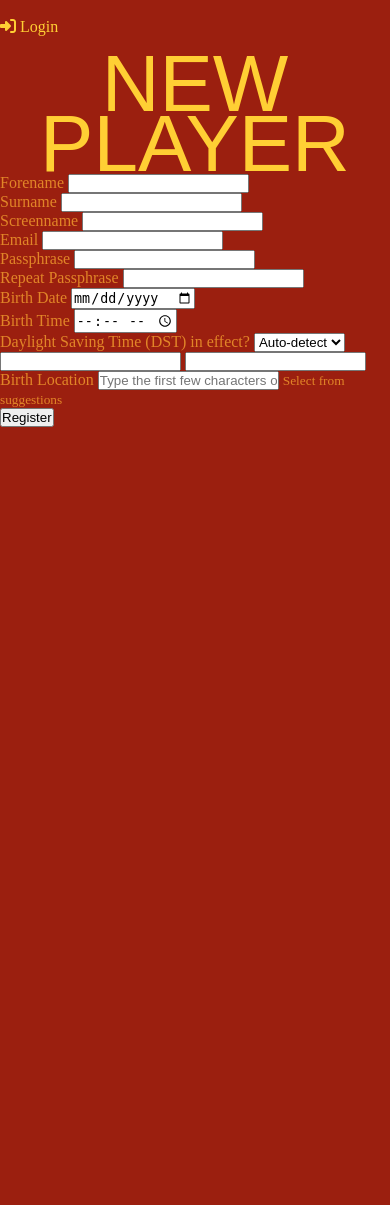
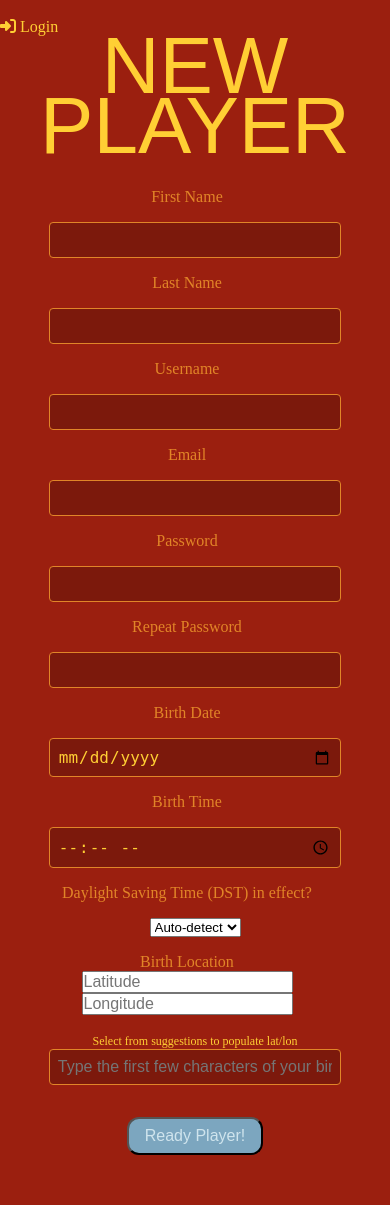
Before and after one commit to discodedisco/disco-inferno, a Django app: page /accounts/register in a window 390 px wide. Before the commit the page ends 427 px from the top, so only its background shows below. Run offline with Django 5.2, Linux system fonts and the light colour scheme; style sheets or scripts are compiled from the project's sources; some libraries are stand-ins or nearby versions; some web fonts are replaced.

Commit message:
styled register.html for desktop and mobile browsers; added _alerts.html partial functionality, but still needs dismissable function; updated base.css style to base.scss; fixed and styled geocode.js functionality in respect to register.html form; other minor related fixes

```diff
--- a/accounts/views.py
+++ b/accounts/views.py
@@ -55,7 +55,7 @@ def register(request):
             # Check username
             if User.objects.filter(username=username).exists():
                 messages.error(
-                    request, 'Screenname Already Extant (choose again!)')
+                    request, 'Username already exists (choose again!)')
                 return redirect('register')
             else:
                 if User.objects.filter(email=email).exists():
@@ -87,7 +87,7 @@ def register(request):
                     # Login after register
                     auth.login(request, user)
                     messages.success(
-                        request, 'Successfully logged in with new account')
+                        request, 'Successful new player start!')
                     return redirect('wheel')
         else:
             messages.error(request, 'Passphrases not identical; please revise')
--- a/discman/static/scripts/base.js
+++ b/discman/static/scripts/base.js
@@ -0,0 +1,33 @@
+const date = new Date();
+document.querySelector('.year').innerHTML = date.getFullYear();
+
+setTimeout(function () {
+    document.querySelectorAll('.alert').forEach(function (alert) {
+        alert.style.transition = 'opacity 0.5s';
+        alert.style.opacity = '0';
+        setTimeout(function () {
+            alert.style.display = 'none';
+        }, 500);
+    });
+}, 5000);
+
+// document.addEventListener('click', function (e) {
+//     if (e.target.tagName !== 'INPUT' && e.target.tagName !== 'TEXTAREA' && e.target.tagName !== 'SELECT') {
+//         // Method 1: Focus/Blur
+//         if (document.activeElement instanceof HTMLInputElement) {
+//             document.activeElement.blur();
+//         }
+
+//         // Method 2: Viewport Manipulation
+//         setTimeout(() => {
+//             const viewportMeta = document.querySelector('meta[name="viewport"]');
+//             if (viewportMeta && window.innerWidth < 768) {
+//                 const originalContent = viewportMeta.getAttribute('content');
+//                 viewportMeta.setAttribute('content', 'width=device-width, initial-scale=1.0, maximum-scale=1.0');
+//                 setTimeout(() => {
+//                     viewportMeta.setAttribute('content', originalContent || 'width=device-width, initial-scale=1.0');
+//                 }, 200);
+//             }
+//         }, 300);
+//     }
+// });
--- a/discman/static/scripts/geocode.js
+++ b/discman/static/scripts/geocode.js
@@ -1,7 +1,8 @@
 const input = document.getElementById('birth_location');
-const latField = document.getElementById('birth_lat');
-const lonField = document.getElementById('birth_lon');
+const latField = document.getElementById('birth-lat');
+const lonField = document.getElementById('birth-lon');
 let suggestions = [];
+let debounceTimer;
 
 // Create dropdown for suggestions
 const suggestionDiv = document.createElement('div');
@@ -9,11 +10,32 @@ suggestionDiv.setAttribute('class', 'location-suggestions');
 suggestionDiv.style.display = 'none';
 input.parentNode.insertBefore(suggestionDiv, input.nextSibling);
 
-input.addEventListener('input', async function () {
-    if (this.value.length < 3) return;
+// Add loading indicator
+function showLoading() {
+    suggestionDiv.innerHTML = '<div class="suggestion-loading">Searching locations….</div>';
+    suggestionDiv.style.display = 'block';
+}
 
+// Debounced input handler
+input.addEventListener('input', function () {
+    // Clear existing timeout, if any
+    clearTimeout(debounceTimer);
+
+    // Hide suggestions if input is too short
+    if (this.value.length < 3) {
+        suggestionDiv.style.display = 'none';
+        return;
+    }
+
+    // Show loading indicator immediately
+    showLoading();
+
+    const searchValue = this.value;
+
+    // Set new timeout for actual search
+    debounceTimer = setTimeout(async function () {
         try {
-        const response = await fetch(`https://nominatim.openstreetmap.org/search?format=json&q=${encodeURIComponent(this.value)}&limit=5`);
+            const response = await fetch(`https://nominatim.openstreetmap.org/search?format=json&q=${encodeURIComponent(searchValue)}&limit=5`);
             suggestions = await response.json();
 
             // Display suggestions
@@ -22,6 +44,7 @@ input.addEventListener('input', async function () {
                 suggestionDiv.style.display = 'block';
                 suggestions.forEach(place => {
                     const div = document.createElement('div');
+                    div.className = 'suggestion-item';
                     div.textContent = place.display_name;
                     div.addEventListener('click', () => {
                         input.value = place.display_name;
@@ -32,10 +55,26 @@ input.addEventListener('input', async function () {
                     suggestionDiv.appendChild(div);
                 });
             } else {
-            suggestionDiv.style.display = 'none';
+                suggestionDiv.innerHTML = '<div class="suggestion-none">No locations found</div>';
             }
         } catch (error) {
             console.error('Error fetching location suggestions: ', error);
+            suggestionDiv.innerHTML = '<div class="suggestion-error">Error searching for locations</div>';
+        }
+    }, 500);
+});
+
+// Close suggestions when clicking outside
+document.addEventListener('click', function (e) {
+    if (e.target !== input && e.target !== suggestionDiv && !suggestionDiv.contains(e.target)) {
+        suggestionDiv.style.display = 'none';
+    }
+});
+
+// Show suggestions when focusing if value meets min len req
+input.addEventListener('focus', function () {
+    if (this.value.length >= 3 && suggestions.length > 0) {
+        suggestionDiv.style.display = 'block';
     }
 });
 
--- a/discman/static/styles/base.css
+++ b/discman/static/styles/base.scss
@@ -202,6 +202,133 @@ h4 {
     }
 }
 
+.card {
+    display: block;
+    text-align: center;
+    margin: 2rem auto;
+}
+
+/* Register */
+#register {
+    .card {
+        max-width: 75%;
+    }
+
+    form {
+        display: grid;
+        grid-template-columns: 1fr 2fr;
+        gap: 1rem;
+        align-items: center;
+    }
+
+    .form-group {
+        display: contents;
+    }
+
+    input {
+        font-size: 1rem;
+        user-select: none;
+    }
+
+    label {
+        text-align: right;
+        color: rgba(var(--priOr), 1);
+        font-weight: 400;
+        padding-right: 1rem;
+
+        #birth_lat, #birth_lon {
+        // display: inline-block;
+        width: auto;
+        grid-column: 1;
+        text-align: right;
+        color: rgba(var(--priOr), 1);
+        font-size: 0.75rem;
+        background: transparent;
+        border: none;
+        margin-top: -0.5rem;
+    }
+    }
+
+    .form-control {
+        width: 100%;
+        padding: 0.5rem;
+        background: rgba(0, 0, 0, 0.2);
+        border: 1px solid rgba(var(--priOr), 1);
+        color: rgba(var(--priYl), 1);
+        border-radius: 0.25rem;
+    }
+
+    input[type="submit"] {
+        grid-column: 1 / -1;
+        max-width: 200px;
+        justify-self: center;
+        margin-top: 1rem;
+    }
+
+    .form-text {
+        grid-column: 2;
+        color: rgba(var(--priYl), 1);
+        font-size: 0.75rem;
+        margin-top: -0.5rem;
+    }
+
+    .location-container {
+        position: relative;
+        grid-column: 2;
+        width: 100%;
+    }
+
+    .location-suggestions {
+        position: absolute;
+        top: 100%;
+        left: 0;
+        width: 100%;
+        max-height: 200px;
+        overflow-y: auto;
+        background: rgba(0, 0, 0, 0.25);
+        border: 1px solid rgba(var(--priOr), 1);
+        border-radius: 0 0 0.25rem 0.25rem;
+        z-index: 10;
+        margin-top: -1px;
+    }
+
+    .suggestion-item,
+    .suggestion-loading,
+    .suggestion-none,
+    .suggestion-error {
+        padding: 0.5rem 0.75rem;
+    }
+
+    .suggestion-item {
+        cursor: pointer;
+
+        &:hover {
+            color: rgba(var(--priYl), 1);
+            background-color: rgba(var(--priOr), 0.5);
+        }
+    }
+
+    .suggestion-loading,
+    .suggestion-none,
+    .suggestion-error {
+        // font-style: italic;
+        color: rgba(var(--priOr), 0.75);
+    }
+}
+
+#ready-player-register {
+    color: rgba(var(--priAd), 1);
+    background-color: rgba(var(--sexTi), 1);
+    padding: 0.5rem 1rem;
+    border-radius: 0.75rem;
+    font-size: 1rem;
+    font-family: "estro-mn", sans-serif;
+
+    &:active {
+        background-color: rgba(var(--quaAd), 1);
+    }
+}
+
 @media (max-width: 578px) {
     h1 {
         font-size: 5rem;
@@ -218,4 +345,17 @@ h4 {
     h3 {
         font-size: 1.2rem;
     }
+
+    #register {
+        form {
+            display: flex;
+            flex-direction: column;
+        }
+
+        #birth-location-label {
+            display: flex;
+            flex-direction: column;
+            align-items: center;
+        }
+    }
 }
--- a/pages/views.py
+++ b/pages/views.py
@@ -82,6 +82,7 @@ def recalculate_chart(request):
         'signs_json': json.dumps(SIGNS),
         'timestamp': datetime.now().timestamp(),
         'char': char,
+        'selected_house_system': house_system,
     }
 
     return render(request, 'pages/wheel.html', context)
--- a/templates/accounts/login.html
+++ b/templates/accounts/login.html
@@ -19,11 +19,11 @@
                         <form action="{% url 'login' %}" method="POST">
                             {% csrf_token %}
                             <div class="form-group">
-                                <label for="username">Screenname</label>
+                                <label for="username">Username</label>
                                 <input type="text" name="username" class="form-control" required>
                             </div>
                             <div class="form-group">
-                                <label for="password">Passphrase</label>
+                                <label for="password">Password</label>
                                 <input type="password" name="password" class="form-control" required>
                             </div>
                             <input type="submit" value="Login" class="btn btn-secondary btn-block">
--- a/templates/accounts/register.html
+++ b/templates/accounts/register.html
@@ -5,7 +5,11 @@
 {% block title %}New Player{% endblock %}
 
 {% block extrastyle %}
-<link rel="stylesheet" href="{% sass_src 'styles/geocode.scss' %}">
+<!-- <link rel="stylesheet" href="{% sass_src 'styles/geocode.scss' %}"> -->
+{% endblock %}
+
+{% block header %}
+<h1>New Player</h1>
 {% endblock %}
 
 {% block content %}
@@ -15,21 +19,21 @@
             <div class="column">
                 <div class="card">
                     <div class="card-header">
-                        <h1>New Player</h1>
+                        <!-- Currently no card header -->
                     </div>
                     <div class="card-body">
                         <form action="{% url 'register' %}" method="post">
                             {% csrf_token %}
                             <div class="form-group">
-                                <label for="first_name">Forename</label>
+                                <label for="first_name">First Name</label>
                                 <input type="text" name="first_name" class="form-control" required>
                             </div>
                             <div class="form-group">
-                                <label for="last_name">Surname</label>
+                                <label for="last_name">Last Name</label>
                                 <input type="text" name="last_name" class="form-control" required>
                             </div>
                             <div class="form-group">
-                                <label for="username">Screenname</label>
+                                <label for="username">Username</label>
                                 <input type="text" name="username" class="form-control" required>
                             </div>
                             <div class="form-group">
@@ -37,11 +41,11 @@
                                 <input type="email" name="email" class="form-control" required>
                             </div>
                             <div class="form-group">
-                                <label for="password">Passphrase</label>
+                                <label for="password">Password</label>
                                 <input type="password" name="password" class="form-control" required>
                             </div>
                             <div class="form-group">
-                                <label for="password2">Repeat Passphrase</label>
+                                <label for="password2">Repeat Password</label>
                                 <input type="password" name="password2" class="form-control" required>
                             </div>
                             <div class="form-group">
@@ -60,14 +64,22 @@
                                     <option value="false">No</option>
                                 </select>
                             </div>
-                            <input type="number" id="birth_lat" name="birth_lat" readonly step="0.000001">
-                            <input type="number" id="birth_lon" name="birth_lon" readonly step="0.000001">
                             <div class="form-group">
-                                <label for="birth_location">Birth Location</label>
-                                <input type="text" id="birth_location" name="birth_location" placeholder="Type the first few characters of your birth city…." required>
-                                <small class="form-text text-muted">Select from suggestions</small>
+                                <label id="birth-location-label" for="birth_location">Birth Location
+                                    <input type="number" id="birth-lat" name="birth_lat" readonly step="0.000001" placeholder="Latitude">
+                                    <input type="number" id="birth-lon" name="birth_lon" readonly step="0.000001" placeholder="Longitude">
+                                </label>
+                                <div class="location-container">
+                                    <small class="form-text text-muted">Select from suggestions to populate lat/lon</small>
+                                    <input type="text" id="birth_location" name="birth_location" placeholder="Type the first few characters of your birth city…." class="form-control" required>
+                                    <div class="location-suggestions" style="display: none;"></div>
+                                </div>
                             </div>
-                            <input type="submit" value="Register" class="btn btn-secondary btn-block">
+                            <div class="form-group">
+                                <!-- <input type="number" id="birth-lat" name="birth_lat" readonly step="0.000001" placeholder="Latitude">
+                                <input type="number" id="birth-lon" name="birth_lon" readonly step="0.000001" placeholder="Longitude"> -->
+                            </div>
+                            <input type="submit" value="Ready Player!" id="ready-player-register" class="btn btn-secondary btn-block">
                         </form>
                     </div>
                 </div>
--- a/templates/base.html
+++ b/templates/base.html
@@ -1,13 +1,14 @@
 {% load static %}
+{% load sass_tags %}
 
 <!DOCTYPE html>
 <html lang="en">
     <head>
         <meta charset="UTF-8" />
-        <meta name="viewport" content="width=device-width, initial-scale=1.0" />
+        <meta name="viewport" content="width=device-width, initial-scale=1.0, maximum-scale=2.0" />
         <meta name="author" content="Disco DeDisco" />
         <meta name="robots" content="noindex, nofollow" />
-        <link rel="stylesheet" href="{% static 'styles/base.css' %}" />
+        <link rel="stylesheet" href="{% sass_src 'styles/base.scss' %}" />
         <link rel="stylesheet" href="https://use.typekit.net/xyl4lwg.css" />
         <link
             rel="stylesheet"
@@ -18,18 +19,22 @@
         <script src="https://cdnjs.cloudflare.com/ajax/libs/d3/7.9.0/d3.js"></script>
         <script src="{% static 'scripts/base.js' %}" defer></script>
     </head>
-    <body>
     <!-- Topbar -->
     {% include 'partials/_topbar.html' %}
     <!-- Navbar -->
     {% include 'partials/_navbar.html'%}
+
     <!-- Header -->
-        {% include 'partials/_header.html' %}
+    <header>
+        {% block header %}
+        {% endblock %}
+    </header>
 
     <!-- Main Body -->
+    <body>
         {% block content %} {% endblock%}
 
+    </body>
     <!-- Footer -->
     {% include 'partials/_footer.html' %}
-    </body>
 </html>
--- a/templates/partials/_alerts.html
+++ b/templates/partials/_alerts.html
@@ -0,0 +1,19 @@
+{% if messages %}
+    {% for message in messages %}
+        <div id="message" class="container">
+            <div class="alert alert-{{ message.tags }} alert-dismissable" role="alert">
+                <button type="button" class="close" data-dismiss="alert">
+                    <span aria-hidden="true">&times;</span>
+                </button>
+                <strong>
+                    {% if message.level == DEFAULT_MESSAGE_LEVELS.ERROR %}
+                        Error:
+                    {% else %}
+                        {{ message.tags|title }}:
+                    {% endif %}
+                </strong>
+                {{ message }}
+            </div>
+        </div>
+    {% endfor %}
+{% endif %}
--- a/templates/partials/_footer.html
+++ b/templates/partials/_footer.html
@@ -1,5 +1,5 @@
-<section id="footer">
+<footer id="footer">
     <div class="container">
         <br>
     </div>
-</section>
+</footer>
--- a/templates/partials/_header.html
+++ /dev/null
@@ -1,5 +0,0 @@
-<section id="header">
-    <div class="container">
-        <br>
-    </div>
-</section>
--- a/templates/partials/_navbar.html
+++ b/templates/partials/_navbar.html
@@ -1,5 +1,5 @@
 <section id="navbar">
-    <div class="container">
+    <div class="container nav-container">
         <ul class="navbar-nav">
             {% if user.is_authenticated %}
                 <li
```
Also changed, not shown: discman/static/scripts/wheel.js (+31 -12 lines), discman/static/styles/wheel.css (+15 -0 lines). Lines whose indentation alone changed are shown as unchanged.
